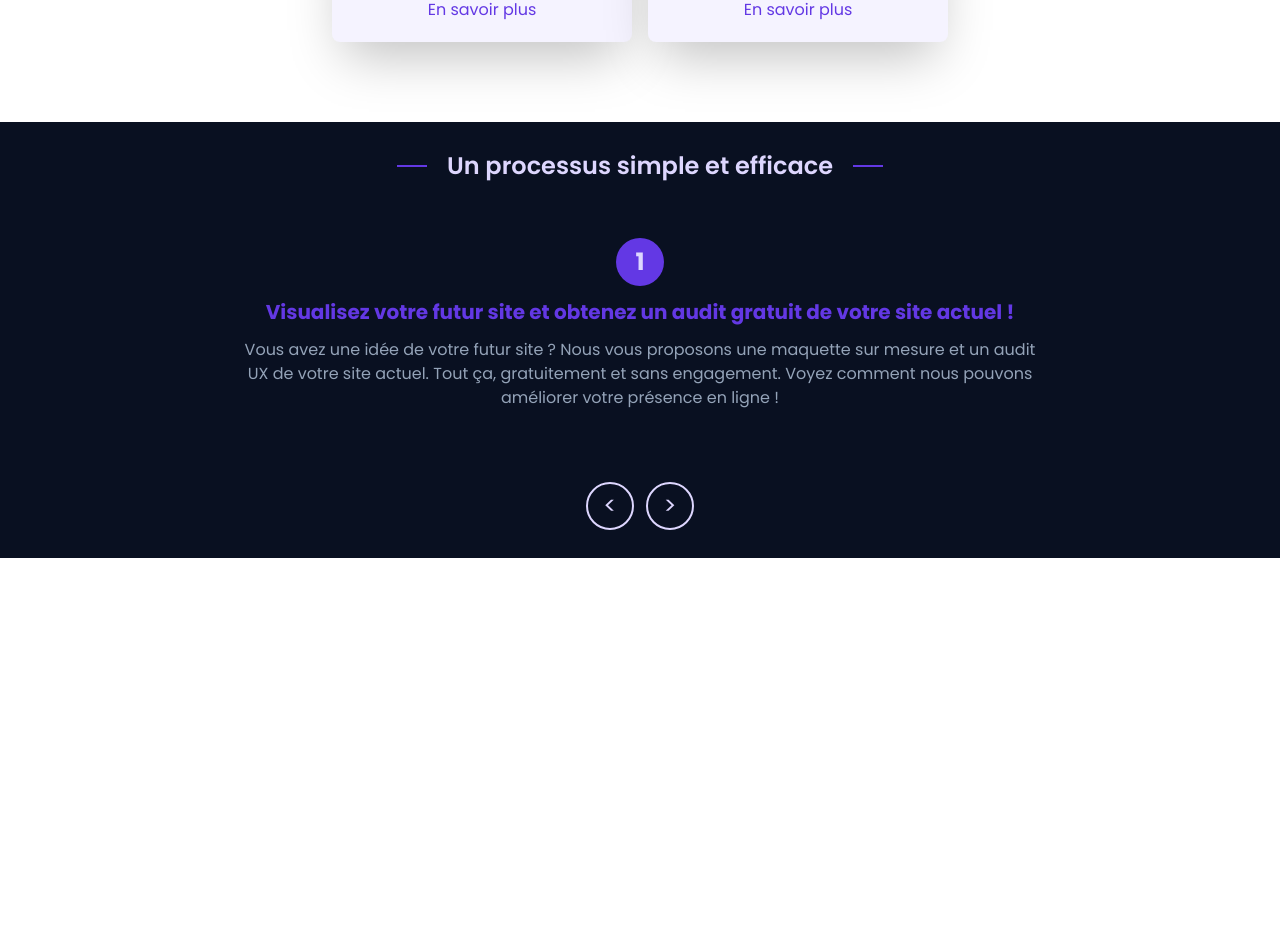
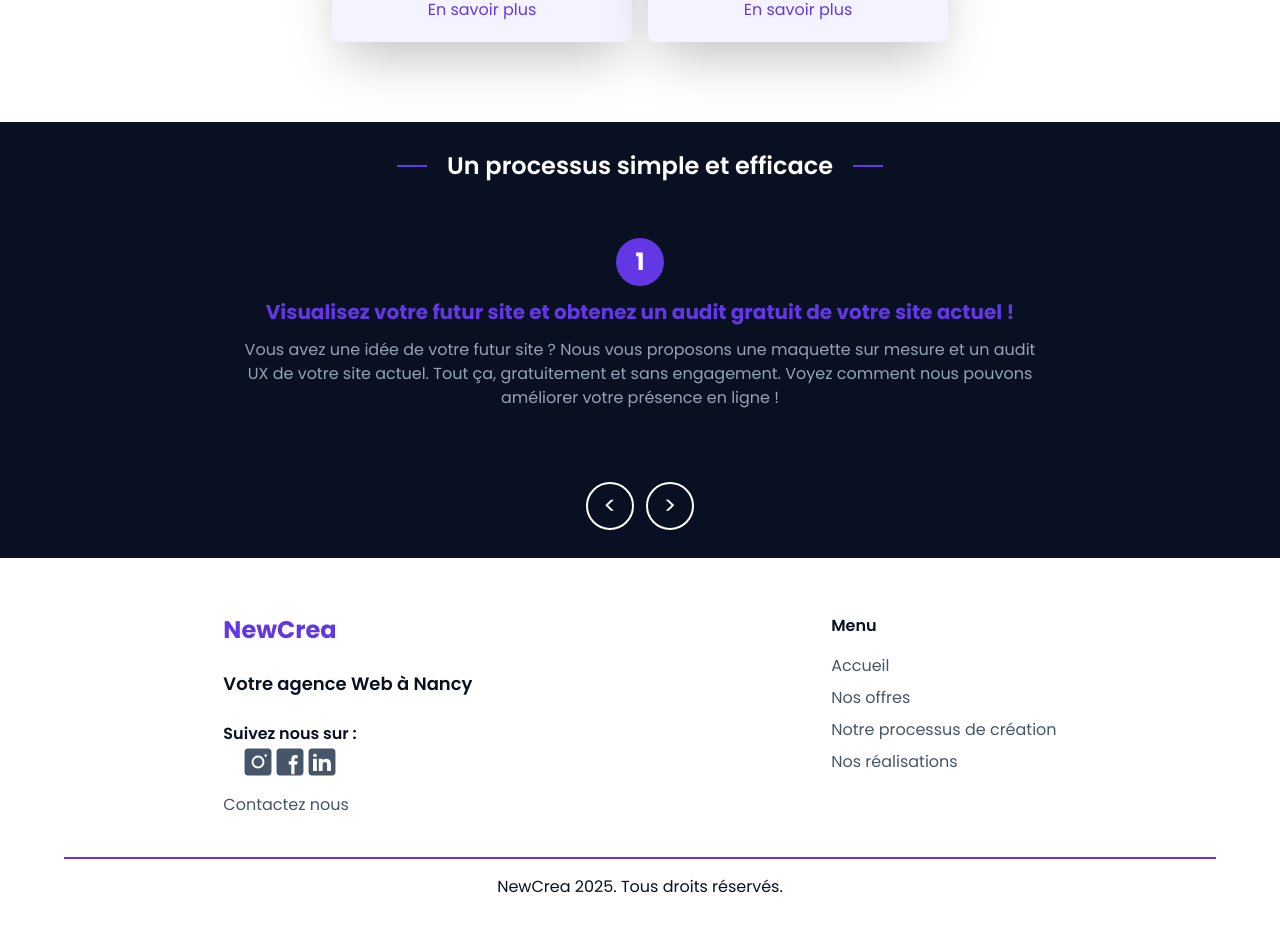
Before and after one commit to emilienmarotta/newcrea, a React (Vite) app: page / in a window 1280 px wide. Shown: the part 1338-2270 px from the top of the page. Before the commit the page ends 1896 px from the top, so only its background shows below. Built offline with nearby package versions, Linux system fonts and the light colour scheme.

Commit message:
Add footer

```diff
--- a/src/App.jsx
+++ b/src/App.jsx
@@ -2,6 +2,7 @@ import Header from "./Header/Header";
 import Presentation from "./Body/Presentation";
 import Offers from "./Body/Offers";
 import Processus from "./Body/Processus";
+import Footer from "./Footer/Footer";
 
 export default function App() {
   return (
@@ -10,6 +11,7 @@ export default function App() {
       <Presentation />
       <Offers />
       <Processus />
+      <Footer />
     </>
   );
 }
--- a/src/Body/Presentation.jsx
+++ b/src/Body/Presentation.jsx
@@ -5,7 +5,7 @@ export default function Presentation() {
   return (
     <>
       <div className="mx-auto mt-16 flex w-[90%] flex-col items-center text-center">
-        <h1>Agence Web à Nancy</h1>
+        <h1>Votre agence Web à Nancy</h1>
         <p className="my-7">
           Développez une présence digitale qui vous ressemble, grâce à nos
           solutions modernes et sur mesure.
--- /dev/null
+++ b/src/Footer/Footer.jsx
@@ -0,0 +1,73 @@
+export default function Footer() {
+  return (
+    <footer className="w-screen">
+      <div className="m-auto mb-10 mt-14 w-[90%] text-center text-paletteColor1">
+        <div className="mb-4 flex flex-col justify-around gap-10 md:m-0 md:flex-row">
+          <div className="flex flex-col items-center gap-2 md:items-start">
+            <p className="mb-4 text-2xl font-bold text-paletteColor2">
+              NewCrea
+            </p>
+            <p className="mb-4 text-base font-semibold xs:text-lg">
+              Votre agence Web à Nancy
+            </p>
+            <div>
+              <p className="font-semibold">Suivez nous sur :</p>
+              <div>
+                <a href="#" className="group inline-block">
+                  <svg
+                    xmlns="http://www.w3.org/2000/svg"
+                    viewBox="0 0 50 50"
+                    className="size-8 fill-smTextWhtColor transition duration-300 group-hover:fill-paletteColor2"
+                  >
+                    <path d="M41,4H9C6.24,4,4,6.24,4,9v32c0,2.76,2.24,5,5,5h32c2.76,0,5-2.24,5-5V9C46,6.24,43.76,4,41,4z M37,13c1.1,0,2,0.9,2,2 s-0.9,2-2,2s-2-0.9-2-2S35.9,13,37,13z M25,15c5.52,0,10,4.48,10,10s-4.48,10-10,10s-10-4.48-10-10S19.48,15,25,15z M25,18 c-3.87,0-7,3.13-7,7s3.13,7,7,7s7-3.13,7-7S28.87,18,25,18z" />
+                  </svg>
+                </a>
+                <a href="#" className="group inline-block">
+                  <svg
+                    xmlns="http://www.w3.org/2000/svg"
+                    viewBox="0 0 50 50"
+                    className="size-8 fill-smTextWhtColor transition duration-300 group-hover:fill-paletteColor2"
+                  >
+                    <path d="M41,4H9C6.24,4,4,6.24,4,9v32c0,2.76,2.24,5,5,5h32c2.76,0,5-2.24,5-5V9C46,6.24,43.76,4,41,4z M37,19h-2c-2.14,0-3,0.5-3,2 v3h5l-1,5h-4v15h-5V29h-4v-5h4v-3c0-4,2-7,6-7c2.9,0,4,1,4,1V19z" />
+                  </svg>
+                </a>
+                <a href="#" className="group inline-block">
+                  <svg
+                    xmlns="http://www.w3.org/2000/svg"
+                    viewBox="0 0 50 50"
+                    className="size-8 fill-smTextWhtColor transition duration-300 group-hover:fill-paletteColor2"
+                  >
+                    <path d="M41,4H9C6.24,4,4,6.24,4,9v32c0,2.76,2.24,5,5,5h32c2.76,0,5-2.24,5-5V9C46,6.24,43.76,4,41,4z M17,20v19h-6V20H17z M11,14.47c0-1.4,1.2-2.47,3-2.47s2.93,1.07,3,2.47c0,1.4-1.12,2.53-3,2.53C12.2,17,11,15.87,11,14.47z M39,39h-6c0,0,0-9.26,0-10 c0-2-1-4-3.5-4.04h-0.08C27,24.96,26,27.02,26,29c0,0.91,0,10,0,10h-6V20h6v2.56c0,0,1.93-2.56,5.81-2.56 c3.97,0,7.19,2.73,7.19,8.26V39z" />
+                  </svg>
+                </a>
+              </div>
+            </div>
+            <a className="footer-link text-smTextWhtColor" href="#">
+              Contactez nous
+            </a>
+          </div>
+          <div className="flex flex-col gap-2 md:items-start">
+            <p className="mb-2 font-semibold">Menu</p>
+            <div className="flex flex-col gap-2 text-smTextWhtColor md:items-start">
+              <a className="footer-link" href="#">
+                Accueil
+              </a>
+              <a className="footer-link" href="#">
+                Nos offres
+              </a>
+              <a className="footer-link" href="#">
+                Notre processus de création
+              </a>
+              <a className="footer-link" href="#">
+                Nos réalisations
+              </a>
+            </div>
+          </div>
+        </div>
+        <div className="mt-10 border-t-2 border-t-paletteColor2 pt-4">
+          <p>NewCrea 2025. Tous droits réservés.</p>
+        </div>
+      </div>
+    </footer>
+  );
+}
--- a/src/Header/Navbar.jsx
+++ b/src/Header/Navbar.jsx
@@ -15,7 +15,7 @@ export default function Navbar() {
           alt="Logo Newcrea"
         />
       </div>
-      <ul className="text-paletteColor3 hidden items-center gap-[4vw] md:flex">
+      <ul className="hidden items-center gap-[4vw] text-paletteColor3 md:flex">
         <li>
           <a className="underline-animation" href="#">
             Accueil
@@ -35,7 +35,7 @@ export default function Navbar() {
       <Button text="Nous contacter" style_={1} />
       <MdMenu
         id="hbg-menu"
-        className="text-paletteColor3 cursor-pointer select-none text-4xl md:hidden md:text-6xl"
+        className="cursor-pointer select-none text-4xl text-paletteColor3 md:hidden md:text-6xl"
         onClick={() => setOpen((prev) => !prev)}
       />
       <ResponsiveMenu open={open} setOpen={setOpen} />
--- a/src/index.css
+++ b/src/index.css
@@ -8,7 +8,11 @@
   }
 
   .underline-animation::after {
-    @apply bg-paletteColor2 absolute bottom-[-4px] left-0 h-[2px] w-full origin-bottom-right scale-x-0 transition-transform duration-300 content-[''] hover:origin-bottom-left hover:scale-x-100;
+    @apply absolute bottom-[-4px] left-0 h-[2px] w-full origin-bottom-right scale-x-0 bg-paletteColor2 transition-transform duration-300 content-[''] hover:origin-bottom-left hover:scale-x-100;
+  }
+
+  .footer-link {
+    @apply duration-300 hover:text-paletteColor2;
   }
 
   h2 {
@@ -17,7 +21,7 @@
 
   h2::before,
   h2::after {
-    @apply bg-paletteColor2 absolute top-[50%] hidden h-[2px] w-[20px] translate-y-[-50%] content-[''] xs:block xs:w-[30px];
+    @apply absolute top-[50%] hidden h-[2px] w-[20px] translate-y-[-50%] bg-paletteColor2 content-[''] xs:block xs:w-[30px];
   }
 
   h2::before {
--- a/tailwind.config.js
+++ b/tailwind.config.js
@@ -13,7 +13,7 @@ export default {
       colors: {
         paletteColor1: "#091021",
         paletteColor2: "#6338e4",
-        paletteColor3: "#DDD6FE",
+        paletteColor3: "#FFFFFF", // #DDD6FE
         smTextWhtColor: "#475569",
         smTextDrkColor: "#94a3b8",
       },
@@ -24,7 +24,7 @@ export default {
       addComponents({
         "::selection": {
           backgroundColor: "#6338e4",
-          color: "#ddd6fe",
+          color: "#ffffff",
         },
       });
     },
```
